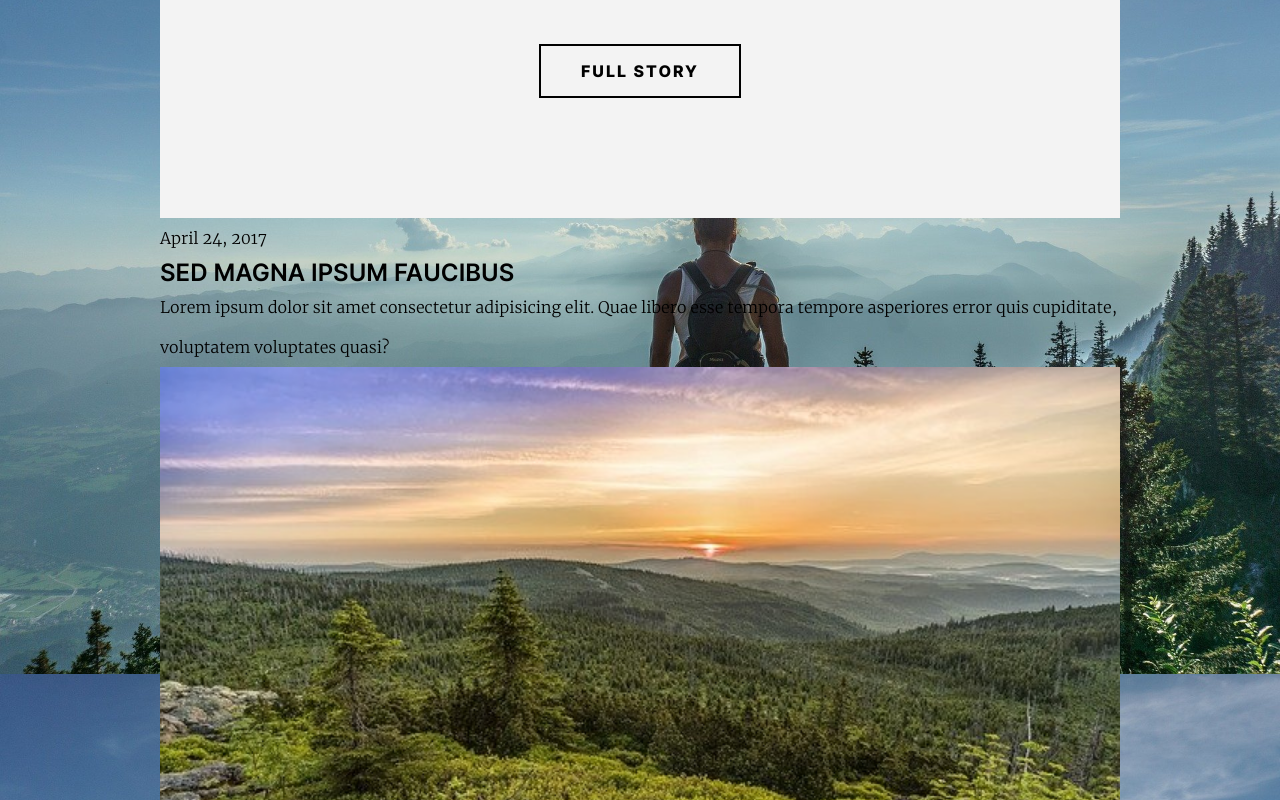
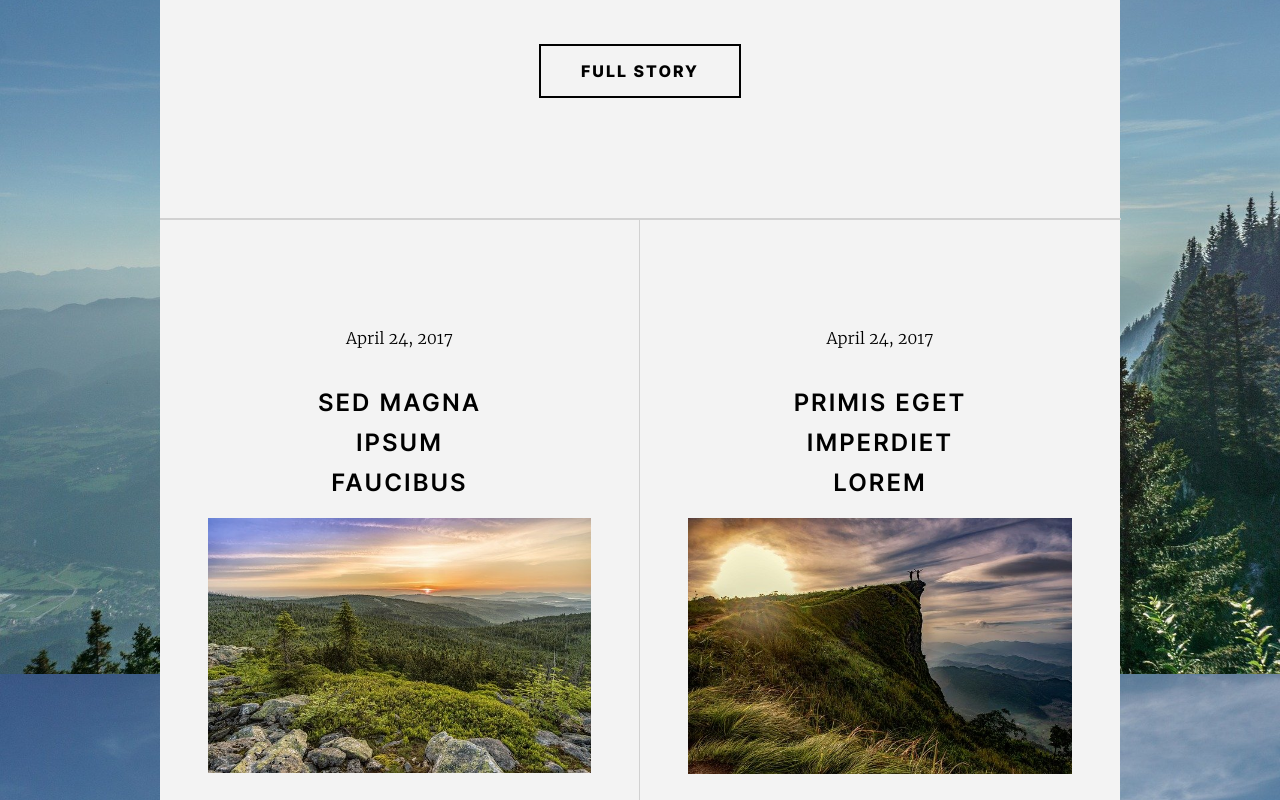
Before and after one commit to danielgonzalez0/Sass-TP1-integration-montagne, a plain HTML site: page index.html in a window 1280 px wide. Shown: the part 2000-2800 px from the top of the page. Drawn offline with Linux system fonts and the light colour scheme.

Commit message:
scss secondary-section

```diff
--- /dev/null
+++ b/Sass/layouts/_articles.scss
@@ -0,0 +1,32 @@
+.secondary__section__container {
+  background: $color1;
+  display: grid;
+  grid-template-columns: repeat(2, 1fr);
+  position: relative;
+}
+.ss__article {
+  padding: 75px 10%;
+  .ss__header{
+    text-align: center;
+  }
+  &::before {
+    content: '';
+    position: absolute;
+    border: solid 1px $color3;
+    width: calc(100% - 0.15%);
+    top: 0;
+    left: 0;
+  }
+  &:first-child {
+    border-right: solid 1px $color3;
+  }
+      h3{
+        margin: 15px 27%;
+        line-height: 40px;
+        letter-spacing: 2px;
+        text-align: center;
+    }
+    p{
+        margin: 25px 0;
+    }
+}
--- a/Sass/layouts/_header.scss
+++ b/Sass/layouts/_header.scss
@@ -16,6 +16,7 @@ header {
   p {
     padding: 40px 0;
     width: 85%;
+    text-align: center;
   }
   .arrow {
     width: 60px;
--- a/Sass/layouts/_main-section.scss
+++ b/Sass/layouts/_main-section.scss
@@ -38,6 +38,6 @@
     font-style: italic;
   }
 }
-  .ms__img {
-    margin-bottom: 60px;
-  }
+.ms__img {
+  margin-bottom: 60px;
+}
--- a/Sass/style.scss
+++ b/Sass/style.scss
@@ -5,3 +5,4 @@
 @import './base/global_settings';
 @import './layouts/header';
 @import './layouts/main-section';
+@import './layouts/articles';
--- a/index.html
+++ b/index.html
@@ -77,17 +77,17 @@
             </div>
             <div class="ss__content">
               <h3>sed magna ipsum faucibus</h3>
+              <div class="ss__img">
+                <img
+                  src="./images/pic02.jpg"
+                  alt="paysage de montagneux avec des arbres"
+                />
+              </div>
               <p>
                 Lorem ipsum dolor sit amet consectetur adipisicing elit. Quae
                 libero esse tempora tempore asperiores error quis cupiditate,
                 voluptatem voluptates quasi?
               </p>
-            </div>
-            <div class="ss__img">
-              <img
-                src="./images/pic02.jpg"
-                alt="paysage de montagneux avec des arbres"
-              />
             </div>
             <a href="#" class="btn">full story</a>
           </article>
@@ -96,18 +96,18 @@
               <p>April 24, 2017</p>
             </div>
             <div class="ss__content">
-              <h3>sed magna ipsum faucibus</h3>
+              <h3>primis eget imperdiet lorem</h3>
+              <div class="ss__img">
+                <img
+                  src="./images/pic03.jpg"
+                  alt="paysage de montagneux avec 2 personnes au loin"
+                />
+              </div>
               <p>
                 Lorem ipsum dolor sit amet consectetur adipisicing elit. Quae
                 libero esse tempora tempore asperiores error quis cupiditate,
                 voluptatem voluptates quasi?
               </p>
-            </div>
-            <div class="ss__img">
-              <img
-                src="./images/pic03.jpg"
-                alt="paysage de montagneux avec 2 personnes au loin"
-              />
             </div>
             <a href="#" class="btn">full story</a>
           </article>
```
Also changed, not shown: css/style.css, 1 other file. Lines whose indentation alone changed are shown as unchanged.
